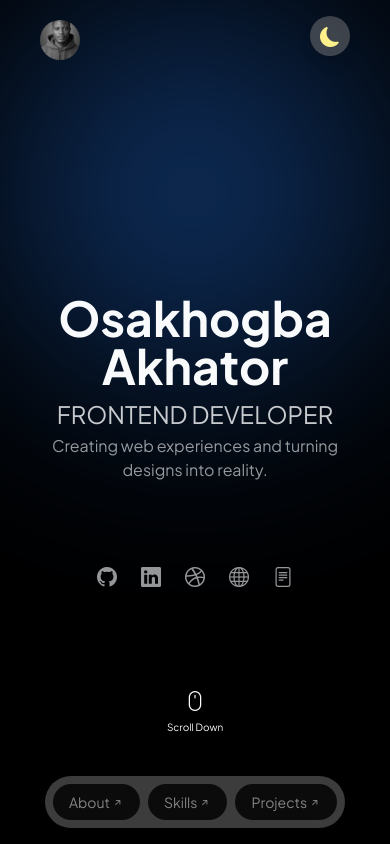
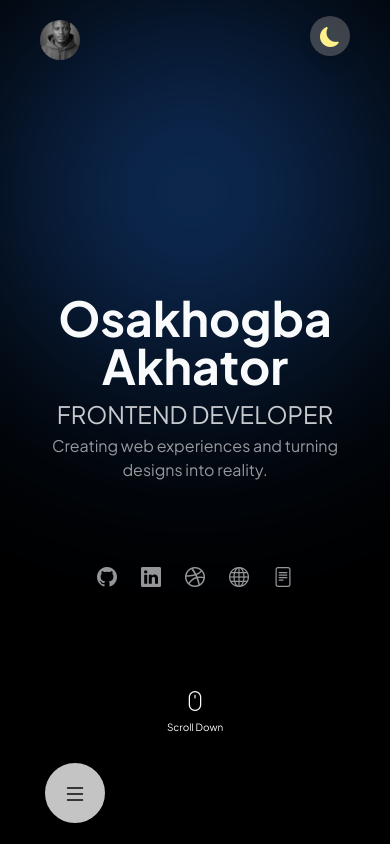
Before and after one commit to AkhatorEnosa/my_portfolio, a React (Vite) app: page / in a window 390 px wide. Shown: the top 844 px of the page. Built offline with nearby package versions, Linux system fonts and the light colour scheme.

Commit message:
UI update

```diff
--- a/src/components/NavLink.tsx
+++ b/src/components/NavLink.tsx
@@ -10,7 +10,7 @@ const NavLink = ({url, title}: NavLinkProps) => {
   const { selectedSection, setSelectedSection } = useContext(AppContext)
   return (
     <a href={url}
-      className={`group relative w-fit h-fit p-2 px-4 lg:p-0 rounded-full flex justify-center items-center lg:gap-3 capitalize text-sm ${selectedSection === title ? "font-semibold bg-[#1f2937] dark:bg-[#f9fafb] dark:text-[#1F2937] text-[#f9fafb] lg:text-[#008080] lg:bg-transparent lg:dark:bg-transparent lg:dark:text-white gap-5" : "bg-[#1f2937]/5 dark:bg-[#000000] lg:bg-transparent lg:dark:bg-transparent dark:text-[#f9fafb]/60 lg:text-[#1F2937] lg:hover:text-[#008080] gap-0 lg:dark:text-[#f9fafb]/80 lg:dark:hover:text-[#f9fafb] hover:font-semibold opacity-80 hover:opacity-100"} transition-all duration-150`}
+      className={`group relative w-full sm:w-fit sm:h-fit p-2 px-4 lg:p-0 rounded-lg sm:rounded-full flex justify-center items-center lg:gap-3 capitalize text-sm ${selectedSection === title ? "font-semibold bg-[#1f2937] dark:bg-[#f9fafb] dark:text-[#1F2937] text-[#f9fafb] lg:text-[#008080] lg:bg-transparent lg:dark:bg-transparent lg:dark:text-white gap-5" : "sm:bg-[#1f2937]/5 sm:dark:bg-[#000000] lg:bg-transparent lg:dark:bg-transparent text-black dark:text-[#f9fafb]/60 lg:text-[#1F2937] lg:hover:text-[#008080] gap-0 lg:dark:text-[#f9fafb]/80 lg:dark:hover:text-[#f9fafb] hover:font-semibold opacity-80 hover:opacity-100"} transition-all duration-150`}
       onClick={() => {
         setSelectedSection(title);
         localStorage.setItem('section', title)
--- a/src/constants/navlinks.ts
+++ b/src/constants/navlinks.ts
@@ -1 +1 @@
-export const NAVLINKS = ["about", "skills", "projects"]
+export const NAVLINKS = ["about", "skills", "projects", "gallery"]
--- a/src/sections/Left.tsx
+++ b/src/sections/Left.tsx
@@ -23,6 +23,7 @@ const Left = () => {
 
   const [currShape, setCurrShape] = useState<ShapeKey>("circle");
   const [isHovering, setIsHovering] = useState<boolean>(false);
+  const [openMenu, setOpenMenu] = useState<boolean>(false);
 
   // Array of shape keys to cycle through
   const shapeKeys = Object.keys(shapes) as ShapeKey[];
@@ -41,9 +42,13 @@ const Left = () => {
     return () => clearInterval(interval);
   }, [isHovering, shapeKeys]);
 
-  // Handle hover start and end
+  // Handle hover start and end for logo image
   const handleHoverStart = () => setIsHovering(true);
   const handleHoverEnd = () => setIsHovering(false);
+
+  const handleMenuToggle = () => {
+    setOpenMenu(!openMenu);
+  }
 
   return (
     <section id="home" className="relative h-screen w-screen justify-center items-center lg:sticky lg:top-0 lg:flex lg:max-h-screen lg:w-[48%] lg:flex-col lg:justify-between py-12 md:py-16 lg:py-24 lg:px-12">
@@ -113,14 +118,28 @@ const Left = () => {
           initial={{ opacity: 0, y: 50 }}
           animate={{ opacity: 1, y: 0 }}
           transition={{ duration: 0.5, delay: 1.5 }}
-          className="w-full mt-10 lg:mt-0 fixed flex left-0 bottom-4 justify-center items-center lg:relative lg:right-0 lg:left-0 lg:bottom-0 z-40">
-          {/* nav links */}
-          <div className="w-fit lg:w-full flex lg:flex-col justify-center items-center lg:items-start bg-[#f9fafb]/80 dark:bg-[#787878]/50 lg:bg-transparent lg:dark:bg-transparent lg:backdrop-blur-none lg:rounded-none lg:shadow-none rounded-full backdrop-blur-sm shadow-lg py-2 px-2 lg:py-0 lg:px-0 mt-10 gap-2 sm:gap-8 md:gap-16 lg:gap-2 z-40">
+          className="w-full mx-10 sm:mx-0 mt-10 lg:mt-0 fixed flex left-0 bottom-4 sm:justify-center sm:items-center lg:relative lg:right-0 lg:left-0 lg:bottom-0 z-40">
+          {/* nav links sm to lg */}
+          <div className="hidden sm:flex w-fit lg:w-full lg:flex-col justify-center items-center lg:items-start bg-[#f9fafb]/80 dark:bg-[#787878]/50 lg:bg-transparent lg:dark:bg-transparent lg:backdrop-blur-none lg:rounded-none lg:shadow-none rounded-full backdrop-blur-sm shadow-lg py-2 px-2 lg:py-0 lg:px-0 mt-10 gap-2 sm:gap-4 lg:gap-2 z-40">
             {
               NAVLINKS.map((navlink, index) => (
                 <NavLink key={index+navlink} url={`#${navlink}`} title={navlink}/>
               ))
             }
+          </div>
+
+          {/* nav links < sm */}
+          <div className="relative flex sm:hidden size-[70px] border-[5px] border-[#f5f5f5] dark:border-[#000000] lg:flex-col justify-center items-center lg:items-start text-white dark:text-black dark:bg-[#f5f5f5]/80 bg-[#1f2937] rounded-full backdrop-blur-sm shadow-lg z-40" onClick={handleMenuToggle} aria-label="menu button">
+            <span className={`bi ${openMenu ? 'bi-x-lg text-xl -rotate-[180deg]' : 'bi-list text-2xl rotate-0'} transition-all duration-300`}></span>
+
+            {/* menu items  */}
+            <div className={`absolute w-[150px] p-[2px] overflow-hidden sm:hidden -left-10 bottom-20 w-fit h-fit flex flex-col justify-center items-center bg-[#f9fafb]/90 dark:bg-[#000000] rounded-lg backdrop-blur-sm shadow-lg origin-[center_150%] ${!openMenu ? "rotate-[180deg] opacity-0" : "rotate-0 scale-100"} z-30 transition-all duration-300`}>
+              {
+                NAVLINKS.map((navlink, index) => (
+                  <NavLink key={index+navlink} url={`#${navlink}`} title={navlink}/>
+                ))
+              }
+            </div>
           </div>
         </motion.nav>
 
--- a/src/sections/Right.tsx
+++ b/src/sections/Right.tsx
@@ -171,7 +171,7 @@ const Right = () => {
           {/* Gallery section  */}
             <motion.div
                 id="gallery"
-                className="px-6 md:px-36 lg:px-12"
+                className="px-6 md:px-36 lg:px-12 py-10"
             >
                 <motion.h1
                     initial={{ opacity: 0, y: -50 }}
```
